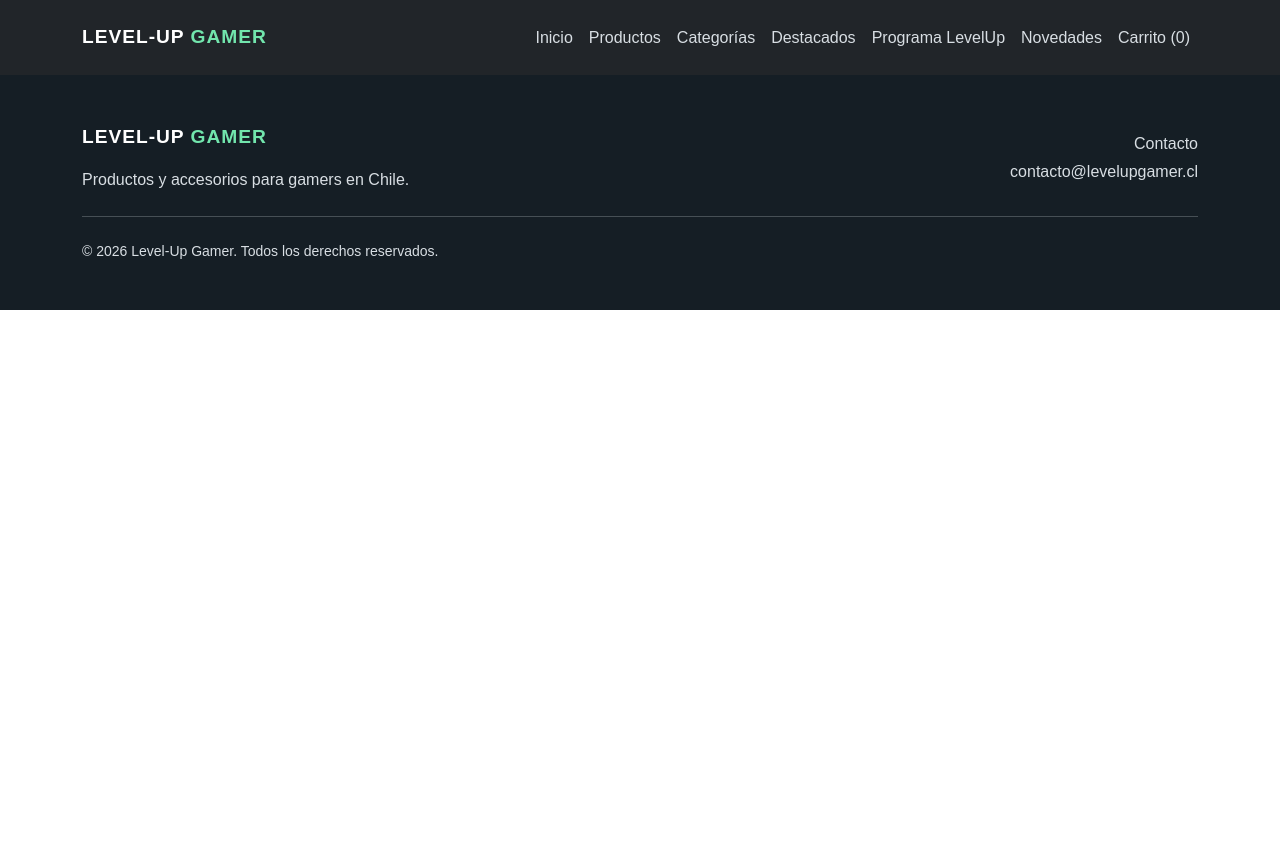
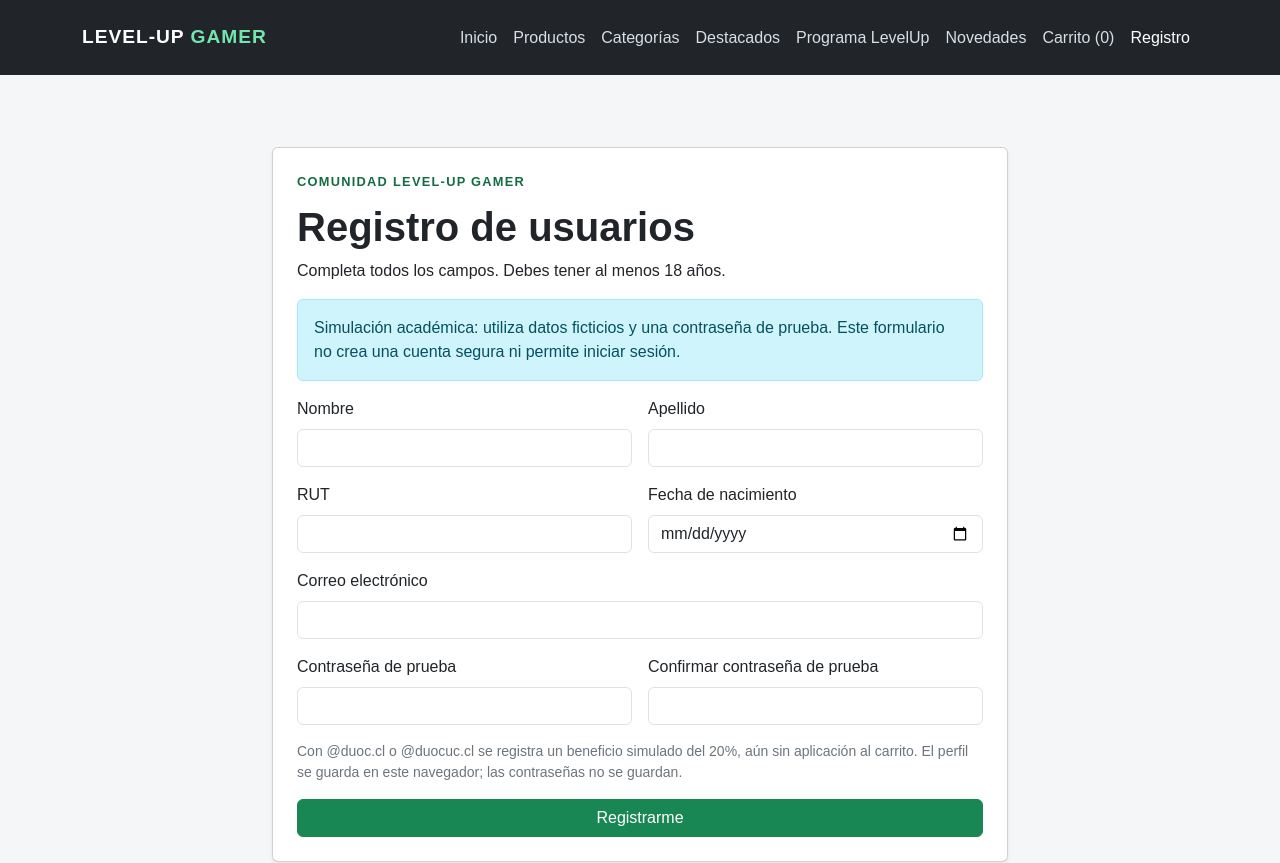
Before and after one commit to AliceThePianist/level-up-gamer-react, a React (Vite) app: page /registro in a window 1280 px wide. Shown: the top 863 px of the page. Before the commit the page ends 800 px from the top, so only its background shows below. Built offline with nearby package versions, Linux system fonts and the light colour scheme.

Commit message:
feat: implementar registro académico sin guardar contraseñas

```diff
--- a/src/App.jsx
+++ b/src/App.jsx
@@ -5,6 +5,7 @@ import Footer from './components/Footer'
 import Home from './views/Home'
 import Productos from './views/Productos'
 import Carrito from './views/Carrito'
+import Registro from './views/Registro'
 import { productosIniciales } from './data/productosIniciales'
 
 function App() {
@@ -51,6 +52,7 @@ function App() {
       <a className="saltar-contenido" href="#contenido">Saltar al contenido</a>
       <Navbar unidades={unidades} />
       <Routes>
+        <Route path="/registro" element={<Registro />} />
         <Route path="/" element={<Home agregarProducto={agregarProducto} />} />
         <Route path="/productos" element={<Productos agregarProducto={agregarProducto} />} />
         <Route path="/carrito" element={<Carrito carrito={carrito} total={total} totalCompra={totalCompra} eliminarProducto={eliminarProducto} comprar={comprar} />} />
--- a/src/components/Navbar.jsx
+++ b/src/components/Navbar.jsx
@@ -19,6 +19,7 @@ function Navbar({ unidades }) {
               <Nav.Link as={Link} to="/#beneficios" eventKey="beneficios">Programa LevelUp</Nav.Link>
               <Nav.Link as={Link} to="/#novedades" eventKey="novedades">Novedades</Nav.Link>
               <Nav.Link as={NavLink} to="/carrito" eventKey="carrito">Carrito ({unidades})</Nav.Link>
+              <Nav.Link as={NavLink} to="/registro" eventKey="registro">Registro</Nav.Link>
             </Nav>
           </BootstrapNavbar.Collapse>
         </Container>
--- /dev/null
+++ b/src/data/usuarios.js
@@ -0,0 +1,24 @@
+// Persistencia de demostración: no almacena contraseñas ni crea una sesión.
+export function registrarUsuario(formulario) {
+  const usuarios = JSON.parse(localStorage.getItem('levelup-usuarios-demo') || '[]')
+  if (!Array.isArray(usuarios) || usuarios.some((usuario) => !usuario || typeof usuario.correo !== 'string')) {
+    throw new Error('Los datos guardados no tienen el formato esperado.')
+  }
+  const correo = formulario.correo.trim().toLowerCase()
+  if (usuarios.some((usuario) => usuario.correo.trim().toLowerCase() === correo)) {
+    return { error: 'Este correo ya está registrado.' }
+  }
+
+  const dominio = correo.split('@')[1]
+  const usuario = {
+    id: Date.now(),
+    nombre: formulario.nombre.trim(),
+    apellido: formulario.apellido.trim(),
+    rut: formulario.rut.trim(),
+    fechaNacimiento: formulario.fechaNacimiento,
+    correo,
+    descuento: dominio === 'duoc.cl' || dominio === 'duocuc.cl' ? 20 : 0,
+  }
+  localStorage.setItem('levelup-usuarios-demo', JSON.stringify([...usuarios, usuario]))
+  return { usuario }
+}
--- /dev/null
+++ b/src/utils/validarRegistro.js
@@ -0,0 +1,33 @@
+export function validarRegistro(formulario, hoy = new Date()) {
+  const errores = {}
+  if (formulario.nombre.trim().length < 3) errores.nombre = 'Ingresa un nombre de al menos 3 caracteres.'
+  if (!formulario.apellido.trim()) errores.apellido = 'Ingresa tu apellido.'
+  if (!formulario.rut.trim()) {
+    errores.rut = 'Ingresa tu RUT.'
+  } else if (formulario.rut.trim().length > 12) {
+    errores.rut = 'El RUT debe tener como máximo 12 caracteres.'
+  }
+
+  const nacimiento = new Date(`${formulario.fechaNacimiento}T00:00:00`)
+  const [anio, mesNacimiento, dia] = formulario.fechaNacimiento.split('-').map(Number)
+  const fechaValida = nacimiento.getFullYear() === anio && nacimiento.getMonth() + 1 === mesNacimiento && nacimiento.getDate() === dia
+  if (!fechaValida || Number.isNaN(nacimiento.getTime()) || nacimiento > hoy) {
+    errores.fechaNacimiento = 'Ingresa una fecha de nacimiento válida, no futura.'
+  } else {
+    let edad = hoy.getFullYear() - nacimiento.getFullYear()
+    const mes = hoy.getMonth() - nacimiento.getMonth()
+    if (mes < 0 || (mes === 0 && hoy.getDate() < nacimiento.getDate())) edad -= 1
+    if (edad < 18) errores.fechaNacimiento = 'Debes tener al menos 18 años para registrarte.'
+  }
+
+  if (!/^[^\s@]+@[^\s@]+\.[^\s@]+$/.test(formulario.correo.trim())) {
+    errores.correo = 'Ingresa un correo válido, por ejemplo nombre@correo.cl.'
+  }
+  if (formulario.contrasena.trim().length < 6) errores.contrasena = 'Usa una contraseña de prueba de al menos 6 caracteres.'
+  if (!formulario.confirmacion) {
+    errores.confirmacion = 'Confirma tu contraseña de prueba.'
+  } else if (formulario.contrasena !== formulario.confirmacion) {
+    errores.confirmacion = 'Las contraseñas no coinciden.'
+  }
+  return errores
+}
--- /dev/null
+++ b/src/views/Registro.jsx
@@ -0,0 +1,106 @@
+import { useState } from 'react'
+import { Alert, Button, Card, Col, Container, Form, Row } from 'react-bootstrap'
+import { validarRegistro } from '../utils/validarRegistro'
+import { registrarUsuario } from '../data/usuarios'
+
+const formularioInicial = {
+  nombre: '', apellido: '', rut: '', fechaNacimiento: '', correo: '', contrasena: '', confirmacion: '',
+}
+
+const campos = [
+  { nombre: 'nombre', etiqueta: 'Nombre', tipo: 'text' },
+  { nombre: 'apellido', etiqueta: 'Apellido', tipo: 'text' },
+  { nombre: 'rut', etiqueta: 'RUT', tipo: 'text', maxLength: 12 },
+  { nombre: 'fechaNacimiento', etiqueta: 'Fecha de nacimiento', tipo: 'date' },
+  { nombre: 'correo', etiqueta: 'Correo electrónico', tipo: 'email' },
+  { nombre: 'contrasena', etiqueta: 'Contraseña de prueba', tipo: 'password' },
+  { nombre: 'confirmacion', etiqueta: 'Confirmar contraseña de prueba', tipo: 'password' },
+]
+
+function Registro() {
+  const [formulario, setFormulario] = useState(formularioInicial)
+  const [errores, setErrores] = useState({})
+  const [mensaje, setMensaje] = useState('')
+  const [errorGuardado, setErrorGuardado] = useState('')
+
+  function manejarCambio(event) {
+    const { name, value } = event.target
+    setFormulario({ ...formulario, [name]: value })
+    setErrores({ ...errores, [name]: '' })
+    setMensaje('')
+    setErrorGuardado('')
+  }
+
+  function registrar(event) {
+    event.preventDefault()
+    setMensaje('')
+    setErrorGuardado('')
+    const nuevosErrores = validarRegistro(formulario)
+    setErrores(nuevosErrores)
+    if (Object.keys(nuevosErrores).length > 0) return
+    try {
+      const resultado = registrarUsuario(formulario)
+      if (resultado.error) {
+        setErrores({ correo: resultado.error })
+        return
+      }
+      setMensaje(resultado.usuario.descuento === 20
+        ? 'Registro de demostración exitoso. Beneficio Duoc del 20% registrado; todavía no se aplica al carrito.'
+        : 'Registro de demostración exitoso. Tu perfil se guardó sin contraseñas.')
+      setFormulario(formularioInicial)
+    } catch {
+      setErrorGuardado('No se pudo guardar el registro. El almacenamiento puede estar bloqueado o contener datos inválidos. No se modificaron los registros anteriores.')
+    }
+  }
+
+  return (
+    <main id="contenido" tabIndex={-1} className="seccion fondo-suave">
+      <Container>
+        <Row className="justify-content-center">
+          <Col lg={8}>
+            <Card className="shadow-sm">
+              <Card.Body className="p-4">
+                <p className="etiqueta">COMUNIDAD LEVEL-UP GAMER</p>
+                <h1>Registro de usuarios</h1>
+                <p>Completa todos los campos. Debes tener al menos 18 años.</p>
+                <Alert variant="info">Simulación académica: utiliza datos ficticios y una contraseña de prueba. Este formulario no crea una cuenta segura ni permite iniciar sesión.</Alert>
+                {mensaje && <Alert variant="success" role="status">{mensaje}</Alert>}
+                {errorGuardado && <Alert variant="danger">{errorGuardado}</Alert>}
+                {Object.values(errores).some(Boolean) && <Alert variant="danger">Revisa los campos indicados antes de continuar.</Alert>}
+                <Form noValidate onSubmit={registrar}>
+                  <Row className="g-3">
+                    {campos.map((campo) => (
+                      <Col md={campo.nombre === 'correo' ? 12 : 6} key={campo.nombre}>
+                        <Form.Group controlId={`registro-${campo.nombre}`}>
+                          <Form.Label>{campo.etiqueta}</Form.Label>
+                          <Form.Control
+                            name={campo.nombre}
+                            type={campo.tipo}
+                            maxLength={campo.maxLength}
+                            value={formulario[campo.nombre]}
+                            onChange={manejarCambio}
+                            isInvalid={!!errores[campo.nombre]}
+                            aria-describedby={`ayuda-${campo.nombre}`}
+                            autoComplete={campo.tipo === 'password' ? 'new-password' : 'off'}
+                            required
+                          />
+                          <Form.Control.Feedback type="invalid" id={`ayuda-${campo.nombre}`}>{errores[campo.nombre]}</Form.Control.Feedback>
+                        </Form.Group>
+                      </Col>
+                    ))}
+                    <Col xs={12}>
+                      <p className="text-secondary small">Con @duoc.cl o @duocuc.cl se registra un beneficio simulado del 20%, aún sin aplicación al carrito. El perfil se guarda en este navegador; las contraseñas no se guardan.</p>
+                      <Button type="submit" variant="success" className="w-100">Registrarme</Button>
+                    </Col>
+                  </Row>
+                </Form>
+              </Card.Body>
+            </Card>
+          </Col>
+        </Row>
+      </Container>
+    </main>
+  )
+}
+
+export default Registro
```
